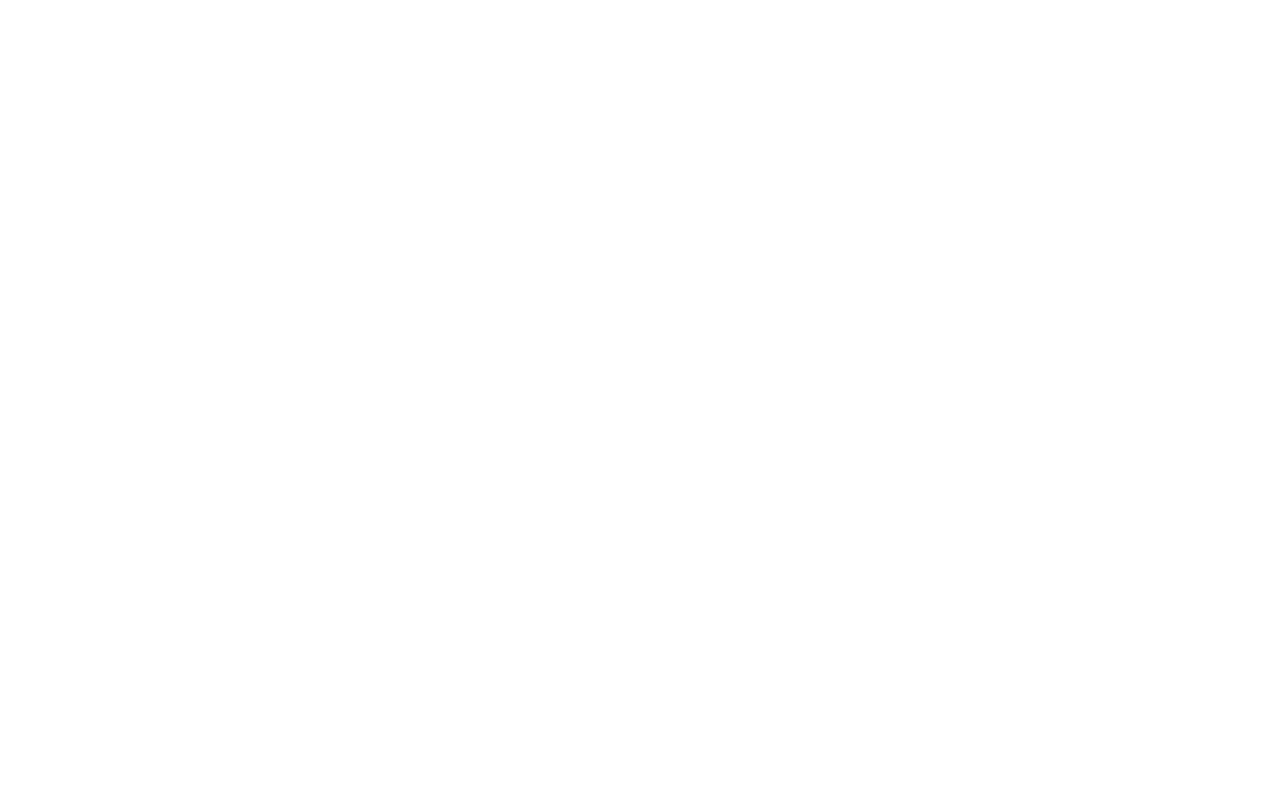
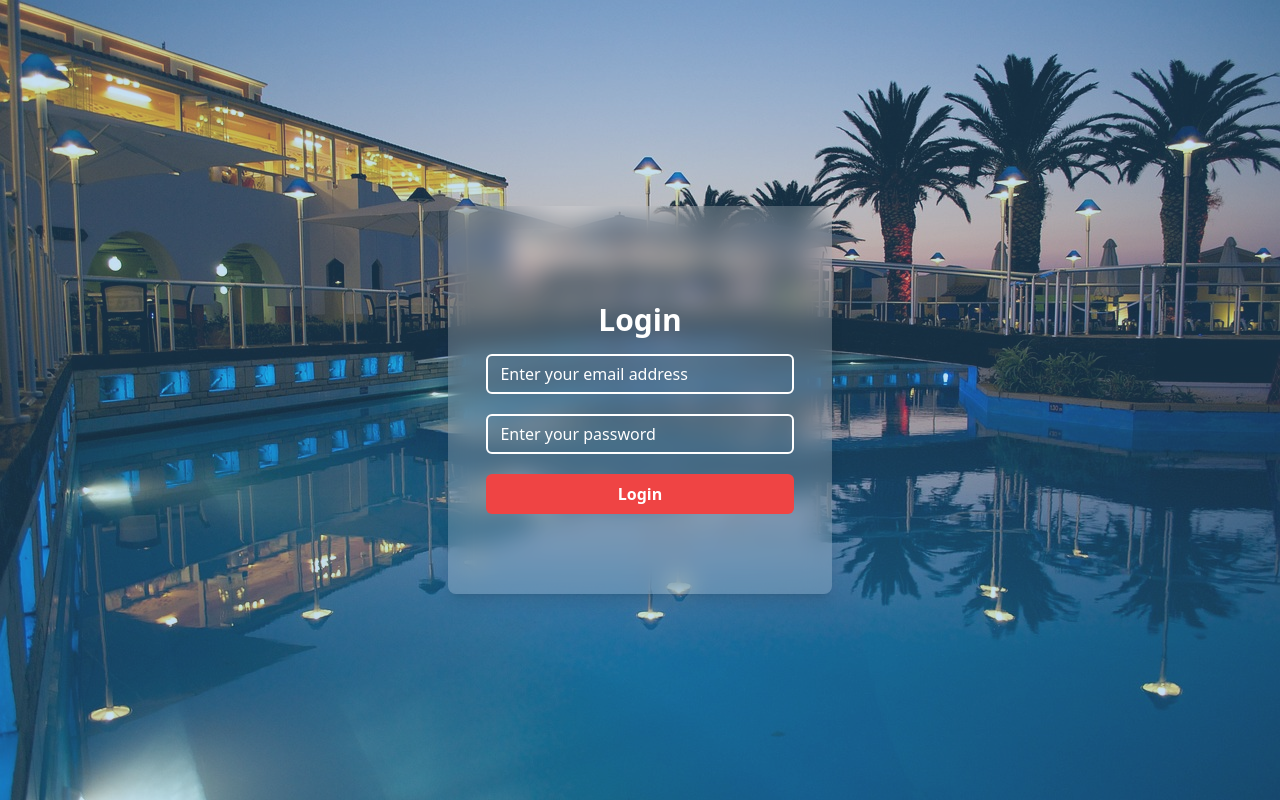
Before and after one commit to Dhanuwa856/hotel-booking-frontend, a React (Vite) app: page /login in a window 1280 px wide. Before the commit this address had no page. Built offline with nearby package versions, Linux system fonts and the light colour scheme.

Commit message:
sign in page created

```diff
--- a/src/App.jsx
+++ b/src/App.jsx
@@ -2,12 +2,14 @@
 import { Route, Routes } from "react-router-dom";
 import { HomePage } from "./Pages/HomePage";
 import AdminPage from "./Pages/AdminPage/AdminPage";
+import Login from "./components/Login/Login";
 
 const App = () => {
   return (
     <>
       <Routes path="/*">
         <Route path="/" element={<HomePage />} />
+        <Route path="/login" element={<Login />} />
         <Route path="/admin/*" element={<AdminPage />} />
       </Routes>
     </>
--- a/src/components/Admin/Body/AdminBody.jsx
+++ b/src/components/Admin/Body/AdminBody.jsx
@@ -20,7 +20,7 @@
   return (
     <div className="w-full flex max-h-screen">
       {/* Sidebar */}
-      <div className="w-[20%] flex flex-col gap-8 bg-[#607D8B] h-screen p-6">
+      <div className="w-[20%] flex flex-col gap-8 bg-[#607D8B] h-full p-6">
         <AdminLink link_name="Home" link_url="/admin/" icon={<FaHome />} />
         <AdminLink
           link_name="Bookings"
--- a/src/components/Header/Header.css
+++ b/src/components/Header/Header.css
@@ -6,6 +6,6 @@
 }
 
 .input-area {
-  background-color: rgba(227, 242, 253, 0.8);
+  /* background-color: rgba(227, 242, 253, 0.8); */
 
 }
--- a/src/components/Header/Header.jsx
+++ b/src/components/Header/Header.jsx
@@ -5,8 +5,8 @@
   return (
     <div className="bg-[#E3F2FD] w-full h-screen">
       <div className="header w-full h-screen relative">
-        <div className="header-bg-filter w-full h-full absolute bg-[#021c2e] opacity-[50%] left-0 top-0"></div>
-        <div className="absolute input-area w-[50%] mt-[50px] left-1/2 -translate-x-1/2 rounded-lg px-[50px] py-[50px]">
+        <div className="header-bg-filter w-full h-full absolute bg-[#469ad6] opacity-[30%] left-0 top-0"></div>
+        <div className="absolute input-area backdrop-blur-lg w-[40%] mt-[50px] left-1/2 -translate-x-1/2 rounded-lg px-[50px] py-[50px] shadow-2xl">
           <h2 className="text-3xl font-bold text-[#021c2e] mb-4 capitalize">
             Book Your Stay
           </h2>
--- /dev/null
+++ b/src/components/Login/Login.css
@@ -0,0 +1,3 @@
+.login-bg {
+  background-image: url(/hotel-bg.jpg);
+}
--- /dev/null
+++ b/src/components/Login/Login.jsx
@@ -0,0 +1,85 @@
+import React, { useState } from "react";
+import { Link } from "react-router-dom"; // Import Link for signup page navigation
+import "./Login.css";
+import axios from "axios";
+
+function Login() {
+  const [email, setEmail] = useState("");
+  const [password, setPassword] = useState("");
+  const [errorMessage, setErrorMessage] = useState(""); // Error message state
+
+  function handleLogin(e) {
+    e.preventDefault(); // Prevent the default form submission
+
+    axios
+      .post(import.meta.env.VITE_API_URL + "/users/login", {
+        email: email,
+        password: password,
+      })
+      .then((res) => {
+        console.log(res);
+        setErrorMessage(""); // Clear error message on successful login
+        // Save token and redirect user (if needed)
+        localStorage.setItem("userToken", res.data.token);
+        // Optionally redirect to home or admin page based on user role
+        window.location.href = res.data.type === "admin" ? "/admin" : "/";
+      })
+      .catch((err) => {
+        console.log(err);
+        setErrorMessage("Invalid email or password. Please try again."); // Set error message
+      });
+  }
+
+  return (
+    <div className="login-bg w-full h-screen bg-cover bg-top flex justify-center items-center relative">
+      <div className="bg-[#469ad6] w-full h-full opacity-[30%] absolute top-0 left-0"></div>
+      <div className="w-full max-w-sm bg-white/20 backdrop-blur-md rounded-lg flex flex-col items-center shadow-lg py-20">
+        <h1 className="text-3xl p-4 text-white font-bold text-center">Login</h1>
+
+        <form
+          className="w-full flex flex-col items-center space-y-5"
+          onSubmit={handleLogin}
+        >
+          <input
+            required
+            type="text"
+            placeholder="Enter your email address"
+            className="w-[80%] bg-transparent text-white placeholder-white h-[40px] border-2 border-white px-3 outline-none rounded-md focus:border-red-400 transition duration-300"
+            value={email}
+            onChange={(e) => {
+              setEmail(e.target.value);
+            }}
+          />
+          <input
+            required
+            type="password"
+            placeholder="Enter your password"
+            className="w-[80%] bg-transparent text-white placeholder-white h-[40px] border-2 border-white px-3 outline-none rounded-md focus:border-red-400 transition duration-300"
+            value={password}
+            onChange={(e) => {
+              setPassword(e.target.value);
+            }}
+          />
+          {errorMessage && (
+            <div className="text-red-500 text-center mb-4">
+              {errorMessage}
+              <br />
+              Don't have an account?{" "}
+              <Link to="/signup" className="underline text-blue-400">
+                Sign up here
+              </Link>
+            </div>
+          )}
+          <button
+            type="submit"
+            className="w-[80%] h-[40px] bg-red-500 text-white rounded-md hover:bg-red-600 transition duration-300 font-semibold"
+          >
+            Login
+          </button>
+        </form>
+      </div>
+    </div>
+  );
+}
+
+export default Login;
--- a/src/components/NavBar/NavBar.jsx
+++ b/src/components/NavBar/NavBar.jsx
@@ -1,9 +1,51 @@
-import React from "react";
-import { Link } from "react-router-dom";
+import React, { useState, useEffect } from "react";
+import { Link, useNavigate } from "react-router-dom";
 import NavLinks from "../NavLink/NavLink";
+import { MdLogout } from "react-icons/md";
 
 function NavBar() {
+  const [user, setUser] = useState(null);
+  const [showLogoutMessage, setShowLogoutMessage] = useState(false); // State for showing logout toast
+  const navigate = useNavigate();
+
+  useEffect(() => {
+    // Check if the user token exists in localStorage
+    const token = localStorage.getItem("userToken");
+
+    if (token) {
+      // Decode token to get user information (Assuming JWT format)
+      const userData = JSON.parse(atob(token.split(".")[1]));
+      setUser(userData);
+
+      // Redirect based on user type
+      if (userData.type === "admin") {
+        navigate("/admin"); // Redirect admin to admin panel
+      } else {
+        navigate("/"); // Redirect customer to home page
+      }
+    }
+  }, [navigate]);
+
+  const handleLogout = () => {
+    // Ask for logout confirmation
+    const confirmLogout = window.confirm("Are you sure you want to log out?");
+
+    if (confirmLogout) {
+      localStorage.removeItem("userToken"); // Remove token on logout
+      setUser(null);
+      setShowLogoutMessage(true); // Show the logout message
+      navigate("/"); // Redirect to home after logout
+
+      // Hide the message after 3 seconds
+      setTimeout(() => {
+        setShowLogoutMessage(false);
+      }, 3000);
+    }
+    // If the user cancels, do nothing and stay on the same page
+  };
+
   return (
+    <div>
       <div className="flex items-center justify-between bg-[#E3F2FD] px-5 py-4 shadow-xl">
         <div>
           <Link to="/">
@@ -22,15 +64,50 @@
           <NavLinks link_url="/about-us" link_name="About Us" />
         </nav>
         <div className="flex items-center gap-3">
+          {user ? (
+            // Show user info if logged in
+            <>
               <img
-          src="https://cdn-icons-png.flaticon.com/512/219/219970.png"
+                src={user.image}
                 alt="User Image"
-          className="w-[50px] rounded-full cursor-pointer"
+                className="w-[40px] h-[40px] rounded-full cursor-pointer"
               />
-        <span className="text-[#607D8B] text-lg font-medium cursor-pointer hover:text-[#FF6F61] delay-75 ">
-          DHANUwa
+              <span className="text-[#607D8B] text-lg font-medium cursor-pointer hover:text-[#FF6F61] delay-75">
+                {user.firstName} {user.lastName}
               </span>
+              <button
+                onClick={handleLogout}
+                className="text-red-600 font-medium ml-4 hover:underline text-xl"
+              >
+                <MdLogout />
+              </button>
+            </>
+          ) : (
+            // Show Login/Sign Up if not logged in
+            <>
+              <Link
+                to="/login"
+                className="text-[#607D8B] text-lg font-medium cursor-pointer hover:text-[#FF6F61] delay-75"
+              >
+                Login
+              </Link>
+              <Link
+                to="/signup"
+                className="text-[#607D8B] text-lg font-medium cursor-pointer hover:text-[#FF6F61] delay-75"
+              >
+                Sign up
+              </Link>
+            </>
+          )}
         </div>
+      </div>
+
+      {/* Toast notification for logout */}
+      {showLogoutMessage && (
+        <div className="fixed bottom-10 right-4 bg-gray-800 text-white py-2 px-4 rounded shadow-lg z-[100]">
+          You have been logged out successfully.
+        </div>
+      )}
     </div>
   );
 }
```
Also changed, not shown: public/hotel-bg.jpg (added). Lines whose indentation alone changed are shown as unchanged.
